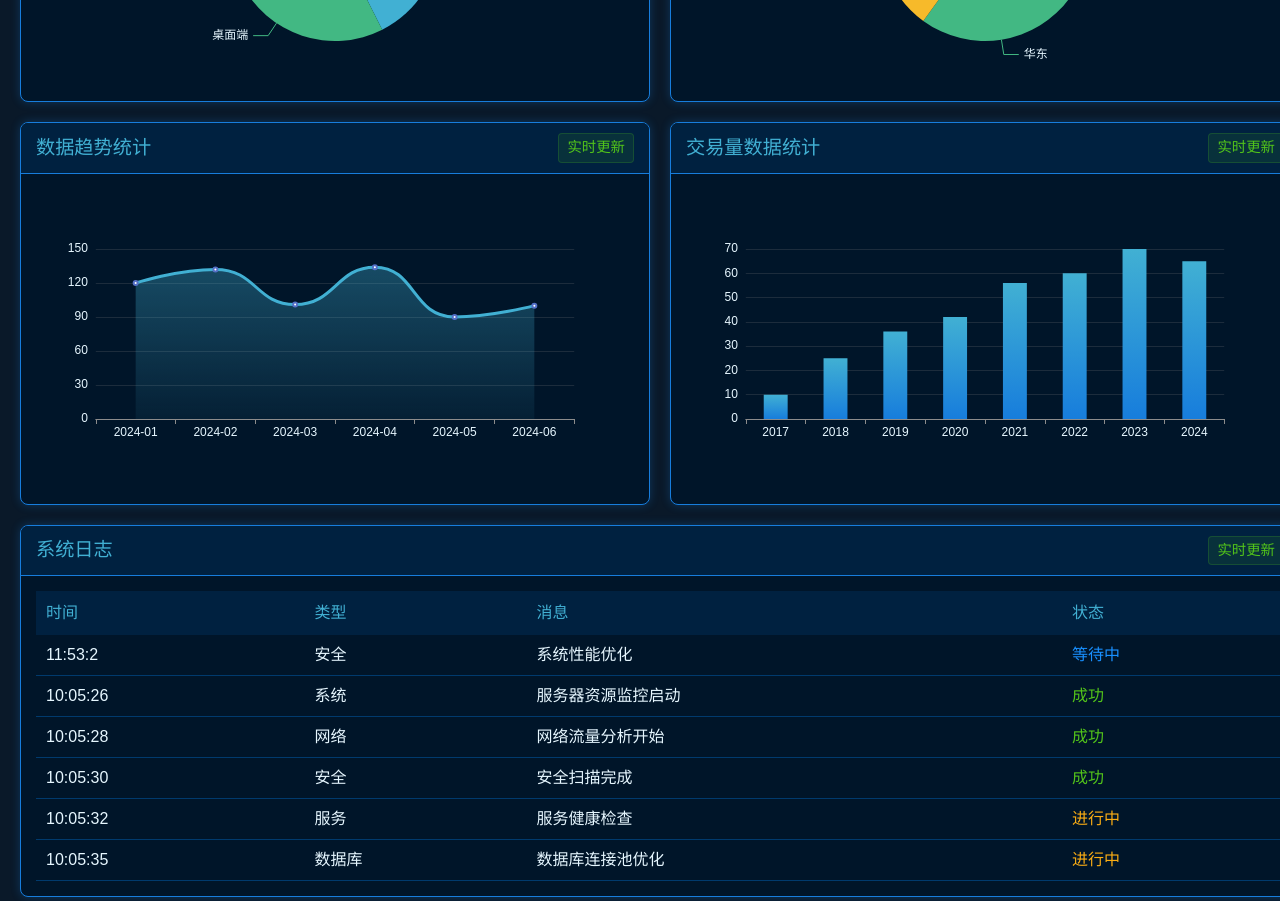
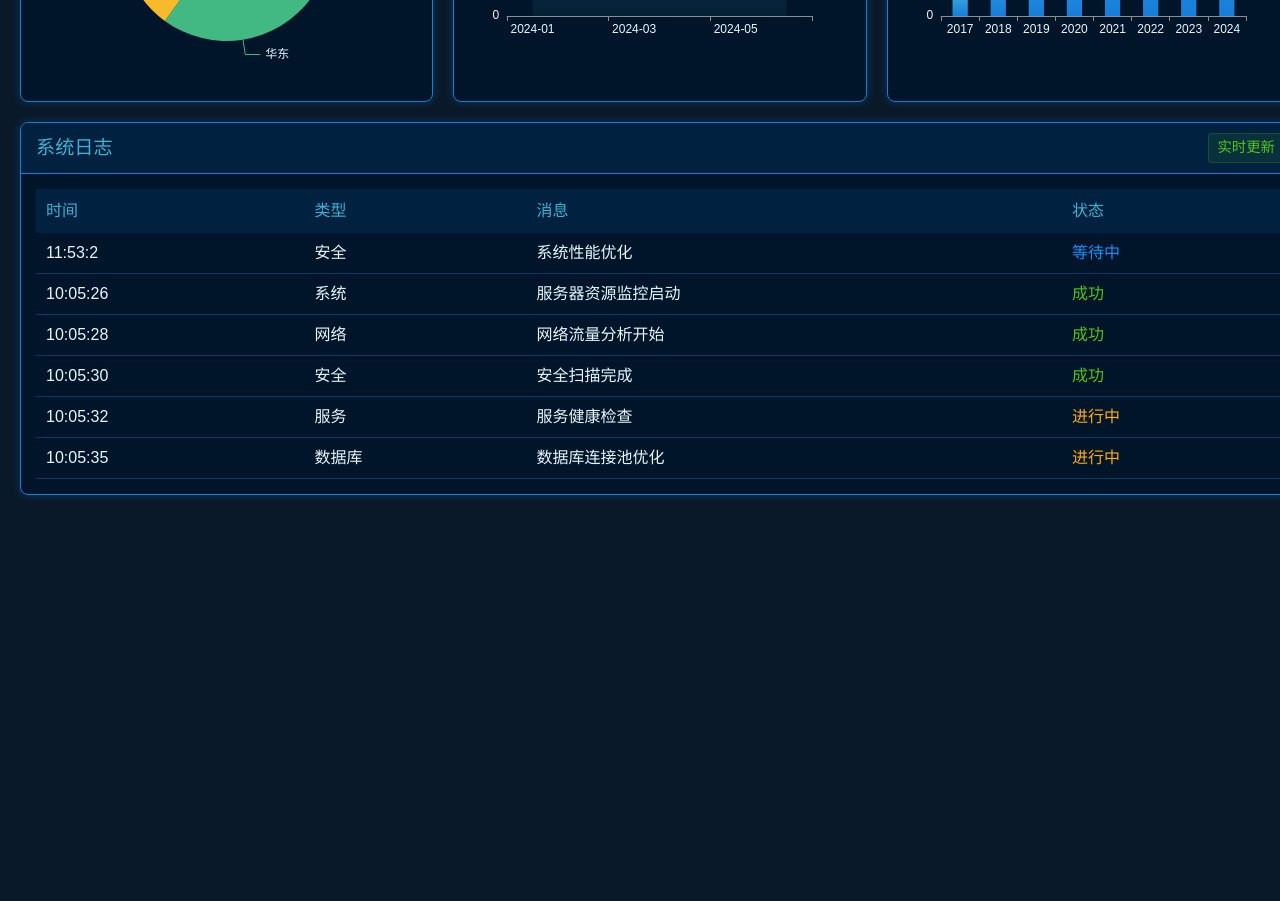
Before and after one commit to Bang0518/agent_front, a Vue app: page / in a window 1280 px wide. Shown: the part 800-1701 px from the top of the page. After the commit the page ends 1315 px from the top, so only its background shows below. Built offline with nearby package versions, Linux system fonts and the light colour scheme.

Commit message:
feat: 两行三列

```diff
--- a/src/components/MetaverseAgent.vue
+++ b/src/components/MetaverseAgent.vue
@@ -549,8 +549,8 @@ function updateCharts() {
 
 .dashboard-grid {
   display: grid;
-  grid-template-columns: repeat(2, 1fr);
-  grid-template-rows: repeat(3, auto);
+  grid-template-columns: repeat(3, 1fr);
+  grid-template-rows: repeat(2, auto);
   gap: 20px;
 }
 
@@ -563,7 +563,7 @@ function updateCharts() {
 }
 
 .logs-card {
-  grid-column: span 2;
+  grid-column: span 3;
 }
 
 .card-header {
```
